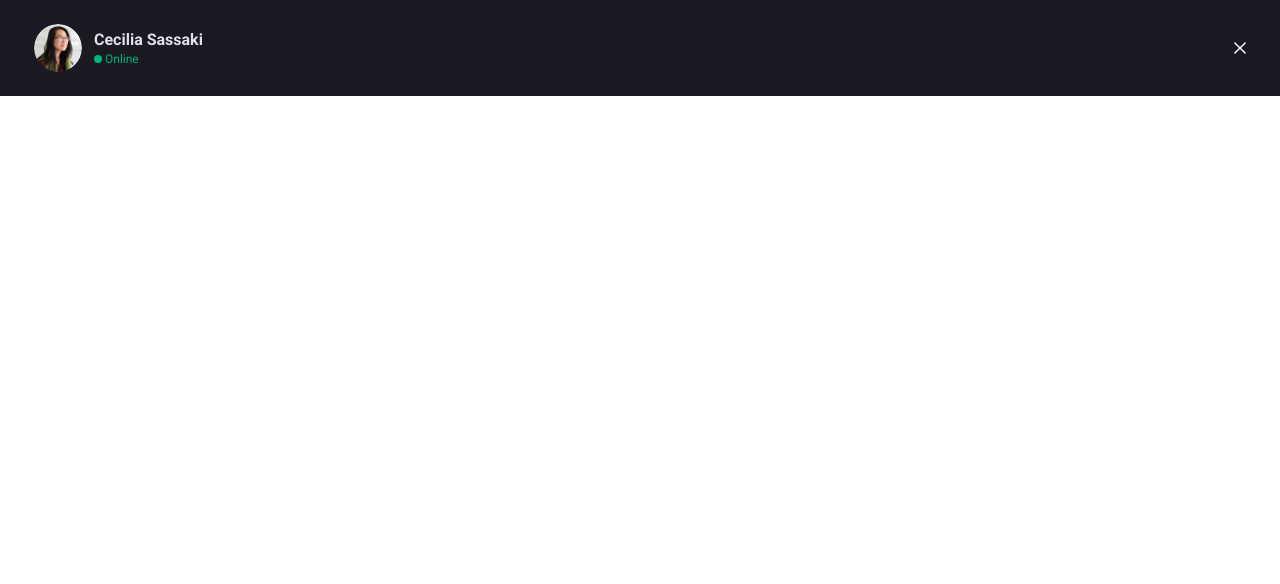
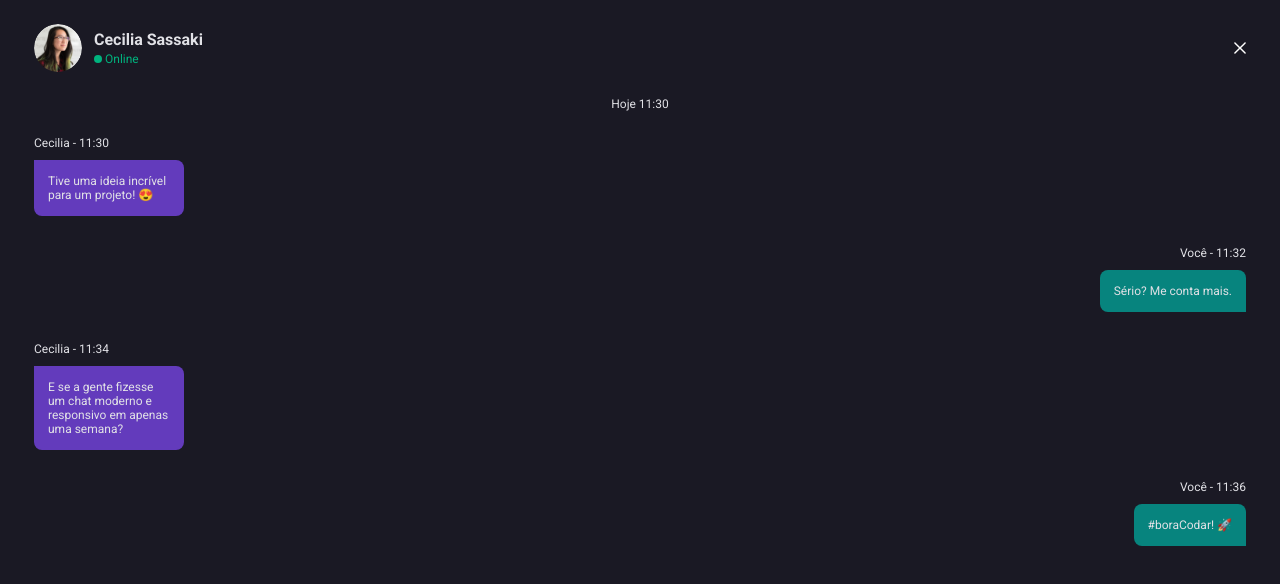
Before and after one commit to santanajoao/chat-rocketseat-challenge, a React (Create React App) app: page / in a window 1280 px wide. Shown: the top 584 px of the page. Built offline with nearby package versions, Linux system fonts and the light colour scheme.

Commit message:
ChatMessagesContainer e MessageCard implementados e estilizados

```diff
--- a/src/components/App.jsx
+++ b/src/components/App.jsx
@@ -1,12 +1,42 @@
 import React, { Component } from 'react';
 import ChatContactInfos from './ChatContactInfos';
 import '../styles/App.css';
+import ChatMessagesContainer from './ChatMessagesContainer';
+
+const INITIAL_MESSAGES = [
+  {
+    sender: 'Cecilia',
+    time: '11:30',
+    message:'Tive uma ideia incrível para um projeto! 😍',
+  },
+  {
+    sender: 'Você',
+    time: '11:32',
+    message: 'Sério? Me conta mais.',
+  },
+  {
+    sender: 'Cecilia',
+    time: '11:34',
+    message: 'E se a gente fizesse um chat moderno e responsivo em apenas uma semana?',
+  },
+  {
+    sender: 'Você',
+    time: '11:36',
+    message: '#boraCodar! 🚀',
+  },
+];
 
 export default class App extends Component {
+  state = {
+    messages: INITIAL_MESSAGES,
+  };
+
   render() {
+    const { messages } = this.state;
     return (
       <div className="App">
         <ChatContactInfos />
+        <ChatMessagesContainer messages={messages} />
       </div>
     );
   }
--- /dev/null
+++ b/src/components/ChatMessagesContainer.jsx
@@ -0,0 +1,21 @@
+import React, { Component } from 'react';
+import '../styles/ChatMessagesContainer.css';
+import MessageCard from './MessageCard';
+
+export default class ChatMessagesContainer extends Component {
+  render() {
+    const { messages } = this.props;
+    return (
+      <div className="ChatMessagesContainer">
+        <span className="chat-general-time">Hoje 11:30</span>
+        <ul className="message-list">
+          { messages.map((messageInfos, index) => (
+            <li key={index}>
+              <MessageCard {...messageInfos} />
+            </li>
+          )) }
+        </ul>
+      </div>
+    );
+  }
+}
--- /dev/null
+++ b/src/components/MessageCard.jsx
@@ -0,0 +1,19 @@
+import React, { Component } from 'react';
+import '../styles/MessageCard.css';
+
+export default class MessageCard extends Component {
+  render() {
+    const { sender, time, message } = this.props;
+    const className = (sender === 'Você' ? 'sender' : 'addressee');
+    return (
+      <div className={`MessageCard ${className}`}>
+        <div className="msg-owner-and-time">
+          {sender} - {time}
+        </div>
+        <span className="msg">
+          {message}
+        </span>
+      </div>
+    );
+  }
+}
--- a/src/styles/App.css
+++ b/src/styles/App.css
@@ -1,6 +1,9 @@
 @import url('https://fonts.googleapis.com/css2?family=Roboto:wght@400;700&display=swap');
 
 .App {
+  display: flex;
+  flex-direction: column;
   background-color: #1A1924;
+  height: 100vh;
   padding: 24px 34px;
 }
--- /dev/null
+++ b/src/styles/ChatMessagesContainer.css
@@ -0,0 +1,23 @@
+.ChatMessagesContainer {
+  display: flex;
+  flex-flow: column nowrap;
+}
+
+.chat-general-time {
+  color: #E1E1E6;
+  font-weight: 400;
+  font-size: 12px;
+  font-family: 'Roboto', sans-serif;
+  text-align: center;
+  margin: 25px;
+}
+
+.message-list {
+  display: flex;
+  flex-flow: column nowrap;
+  gap: 30px;
+}
+
+.message-list > li {
+  list-style: none;
+}
--- /dev/null
+++ b/src/styles/MessageCard.css
@@ -0,0 +1,40 @@
+.MessageCard {
+  display: flex;
+  flex-flow: column nowrap;
+  gap: 10px;
+  display: flex;
+}
+
+.msg-owner-and-time {
+  font-family: 'Roboto', sans-serif;
+  font-size: 12px;
+  font-weight: 400;
+  color: #E1E1E6;
+}
+
+.msg {
+  font-weight: 400;
+  font-size: 12px;
+  font-family: 'Roboto', sans-serif;
+  color: #E1E1E6;
+  max-width: 150px;
+  padding: 14px;
+}
+
+.sender {
+  align-items: flex-end;
+}
+
+.addressee {
+  align-items: flex-start;
+}
+
+.sender > .msg {
+  background-color: #07847E;
+  border-radius: 8px 8px 0px 8px;
+}
+
+.addressee > .msg {
+  border-radius: 0px 8px 8px 8px;
+  background-color: #633BBC;
+}
```
Also changed, not shown: public/index.html (+0 -23 lines).
